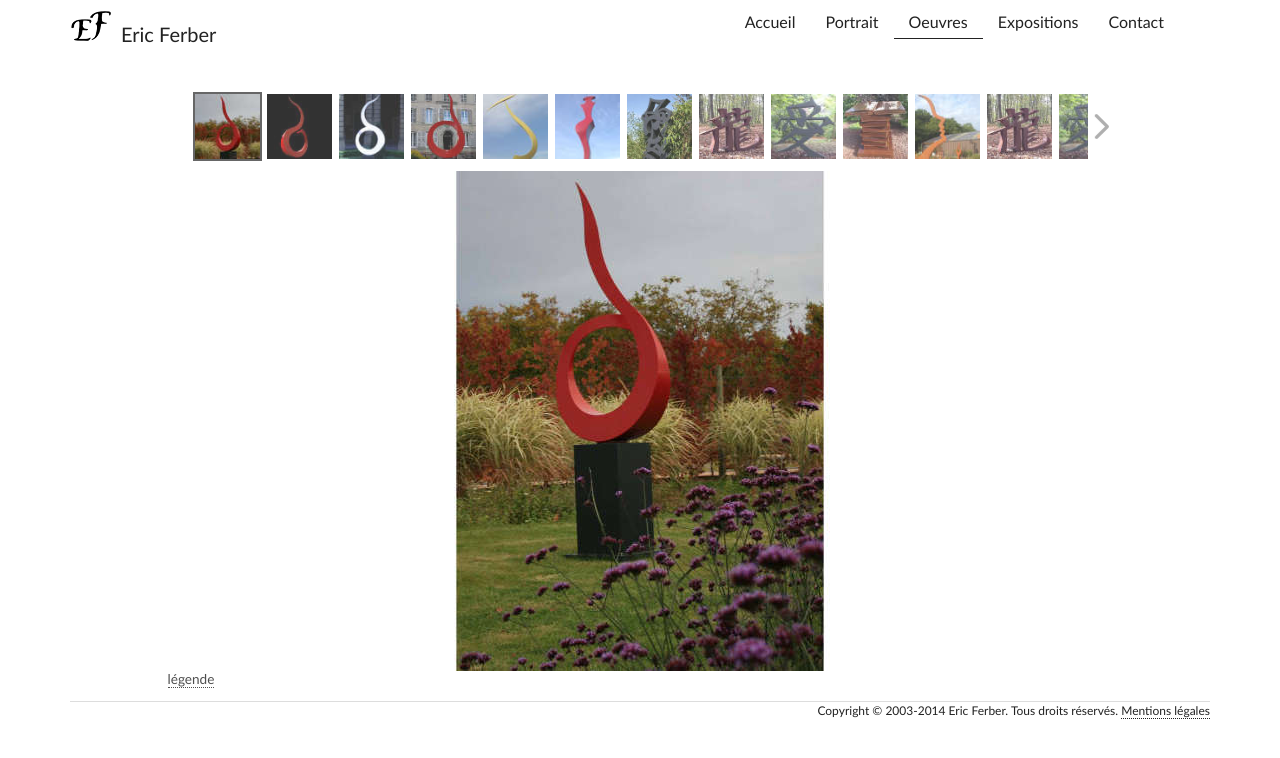
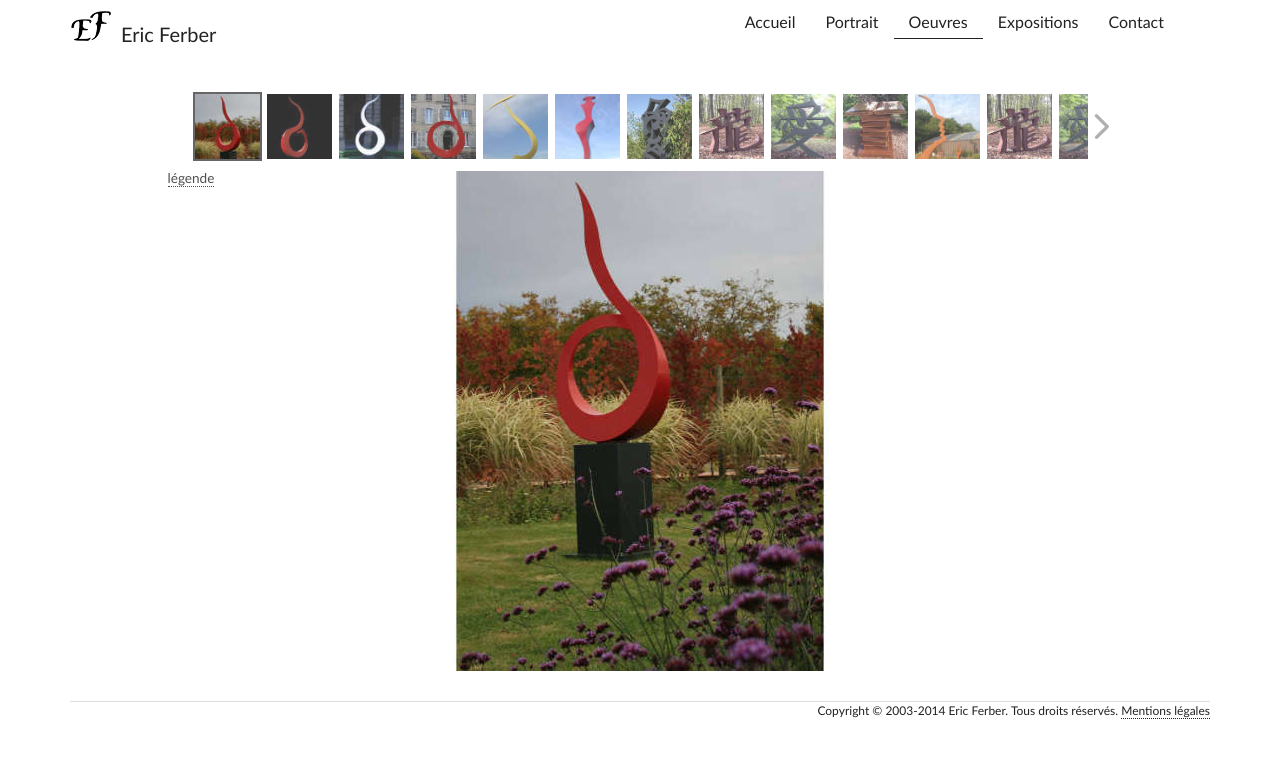
Before and after one commit to Eric-Ferber/Eric-Ferber.github.io, a Jekyll site: the page built from oeuvres.html, in a window 1280 px wide. Shown: the top 758 px of the page. Built offline with Jekyll 4.4.1, drawn with Linux system fonts in a browser that asks for light colours.

Commit message:
changed gallery legend place to top = more mobile friendly

```diff
--- a/_includes/_galleryBigImageTemplate.html
+++ b/_includes/_galleryBigImageTemplate.html
@@ -7,8 +7,8 @@
         </div>
         <div class="rg-caption-wrapper">
             <div class="rg-caption">
+                <div class="rg-caption-close"><small><a href="#">masquer</a></small></div>
                 <p></p>
-                <div class="rg-caption-close"><small><a href="#">masquer</a></small></div>
             </div>
         </div>
     </div>
--- a/bootstrap/js/gallery.js
+++ b/bootstrap/js/gallery.js
@@ -286,15 +286,6 @@ $(function() {
             $items        = $items.add( $($new) );
             itemsCount    = $items.length;
             $esCarousel.elastislide( 'add', $new );
-        },
-        _arrayify  = function() {
-            // deprecated EFGallery is now used directly in _showImage code
-            var c  = [],
-                index;
-            for (index = 0; index < EFGallery.length; ++index) {
-                c  = EFGallery[index];
-                imgDatas[c.id] = c;
-            }
         };
 
         // returning public methods
--- a/bootstrap/less/custom-rg-gallery.less
+++ b/bootstrap/less/custom-rg-gallery.less
@@ -24,7 +24,7 @@
 
 .rg-legend-wrapper{
     position: absolute;
-    bottom: -20px;
+    top: 5px;
     left: 0px;
 }
 .rg-legend a{
@@ -34,7 +34,7 @@
 
 .rg-caption-wrapper{
     position: absolute;
-    bottom: -5px;
+    top: 5px;
     left: 0px;
     width: 90%;
     text-align: center;
```
Also changed, not shown: bootstrap/css/bootstrap.min.css.
